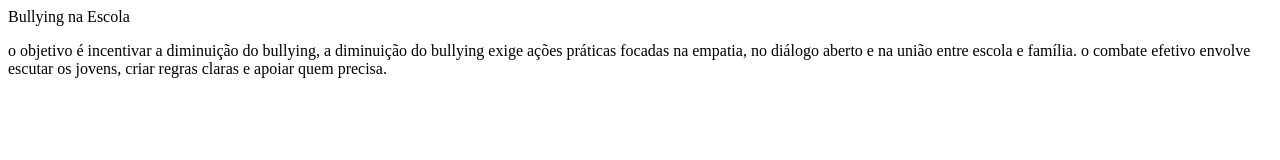
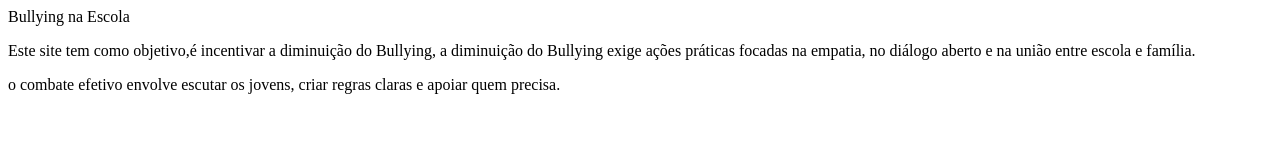
Before and after one commit to julialimasilverio/meu-site, a plain HTML site: page index.html in a window 1280 px wide. Drawn offline with Linux system fonts and the light colour scheme.

Commit message:
add h1e p

```diff
--- a/index.html
+++ b/index.html
@@ -9,9 +9,9 @@
     <body>
 
         </h1>Bullying na Escola</h1>
-       <p> o objetivo é incentivar a diminuição do bullying,
-        a diminuição do bullying exige ações práticas focadas na empatia,
-        no diálogo aberto e na união entre escola e família.
+       <p> Este site tem como objetivo,é incentivar a diminuição do Bullying,
+        a diminuição do Bullying exige ações práticas focadas na empatia,
+        no diálogo aberto e na união entre escola e família.</p>
         o combate efetivo envolve escutar os jovens,
         criar regras claras e apoiar quem precisa.</p>
     </body>
```
